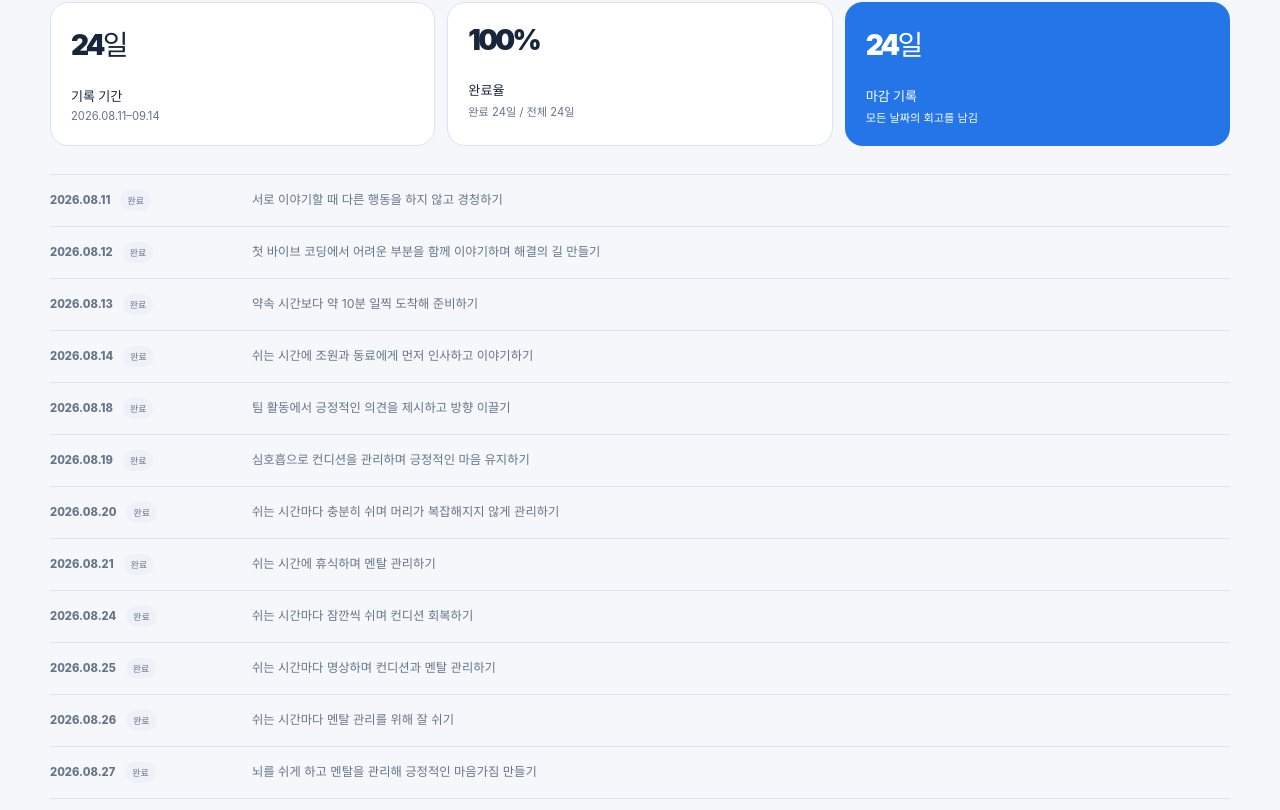
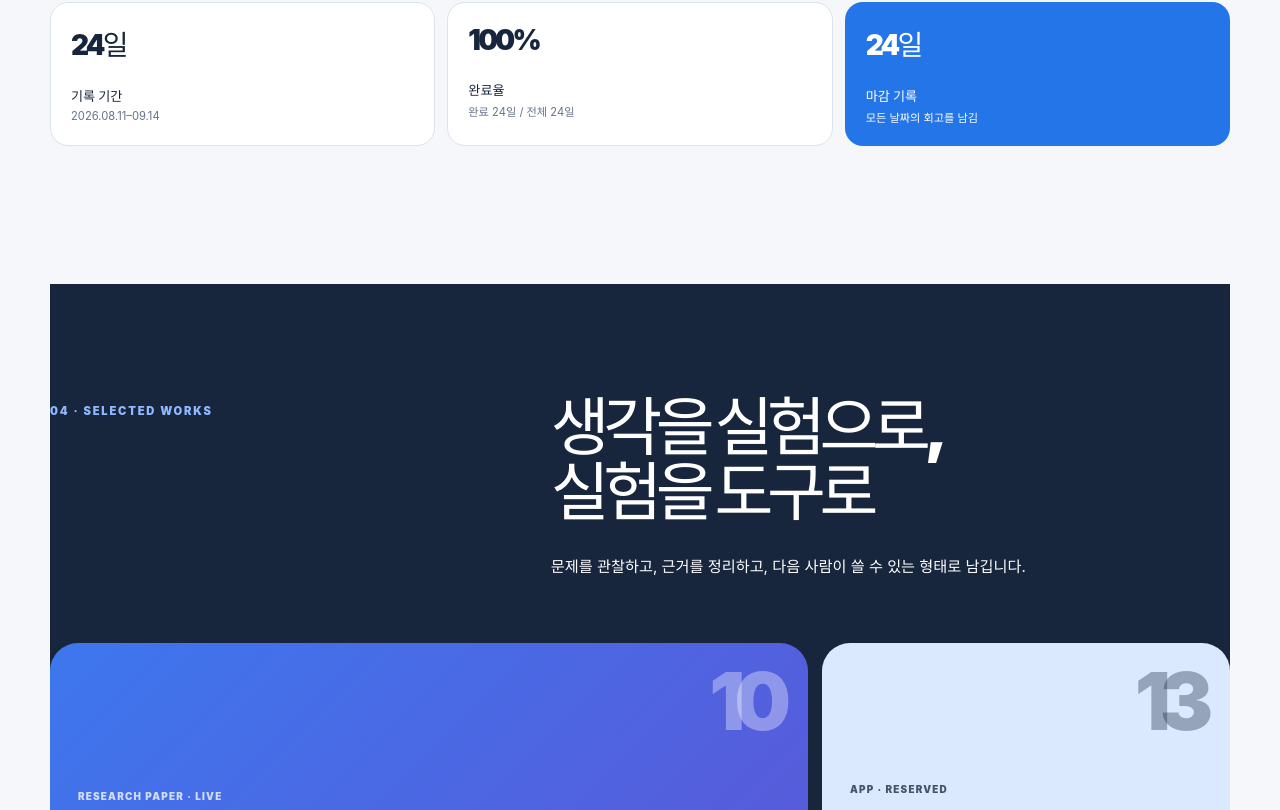
Before and after one commit to gyeonggumun/assignment-12-personal-site, a React (Vite) app: page / in a window 1280 px wide. Shown: the part 3580-4390 px from the top of the page. Built offline with nearby package versions, Linux system fonts and the light colour scheme.

Commit message:
refactor(evidence) : 날짜별 리추얼 공개 범위 제거

```diff
--- a/src/components/EvidenceSection.jsx
+++ b/src/components/EvidenceSection.jsx
@@ -42,14 +42,6 @@ export default function EvidenceSection() {
           <article className="log-summary-card"><span>{completionRate}%</span><h3>완료율</h3><p>완료 {completedDays}일 / 전체 {totalDays}일</p></article>
           <article className="log-summary-card log-summary-card-accent"><span>24일</span><h3>마감 기록</h3><p>모든 날짜의 회고를 남김</p></article>
         </div>
-        <div className="ritual-timeline" aria-label="리추얼 날짜별 기록">
-          {ritualHistory.map(([date, complete, highlight]) => (
-            <article className={`log-row${complete ? '' : ' log-row-current'}`} key={date}>
-              <div className="log-date"><time dateTime={date.replaceAll('.', '-')}>{date}</time><span className="log-status">{complete ? '완료' : '진행 중'}</span></div>
-              <p>{highlight}</p>
-            </article>
-          ))}
-        </div>
       </section>
     </>
   );
```
